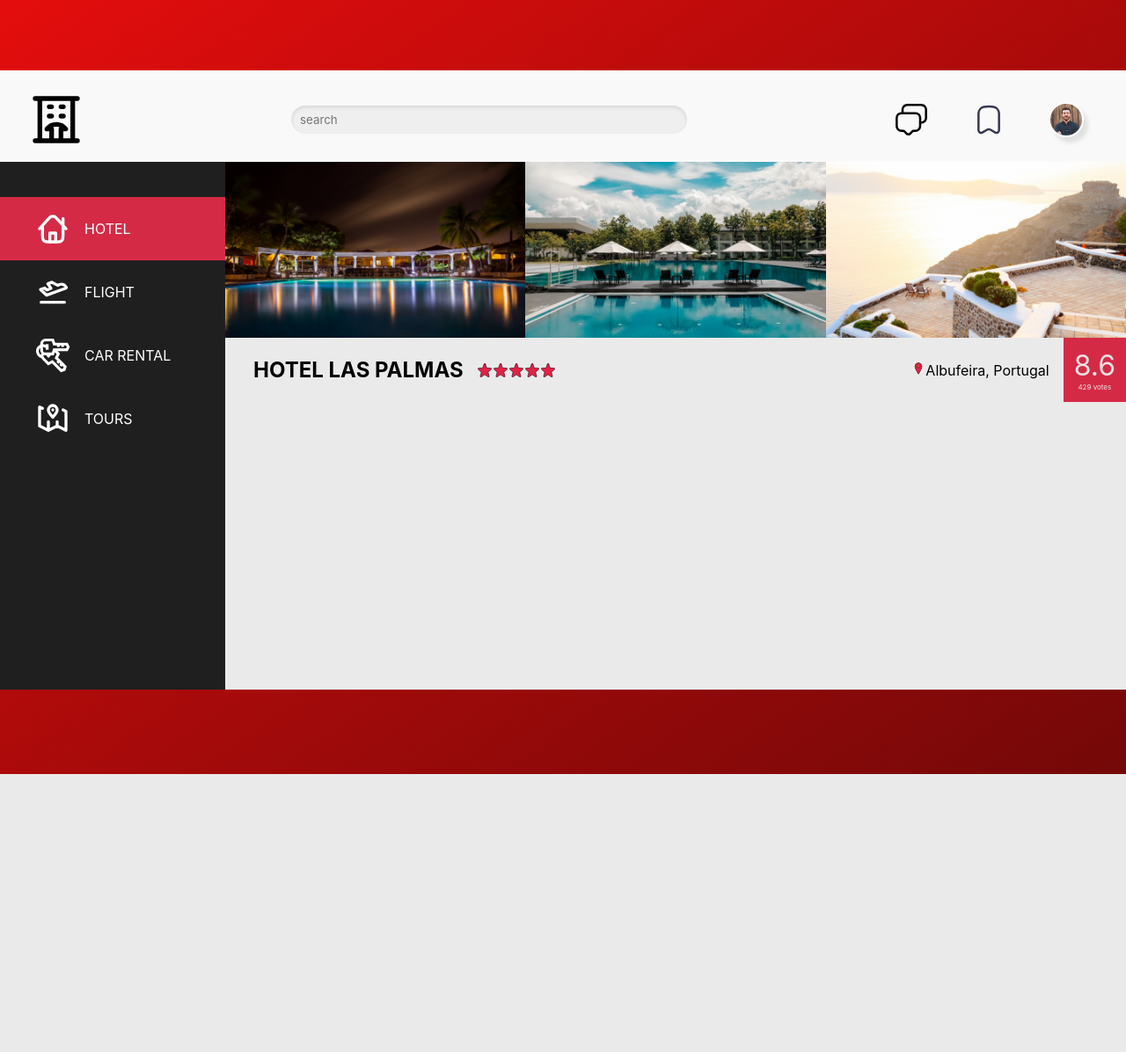
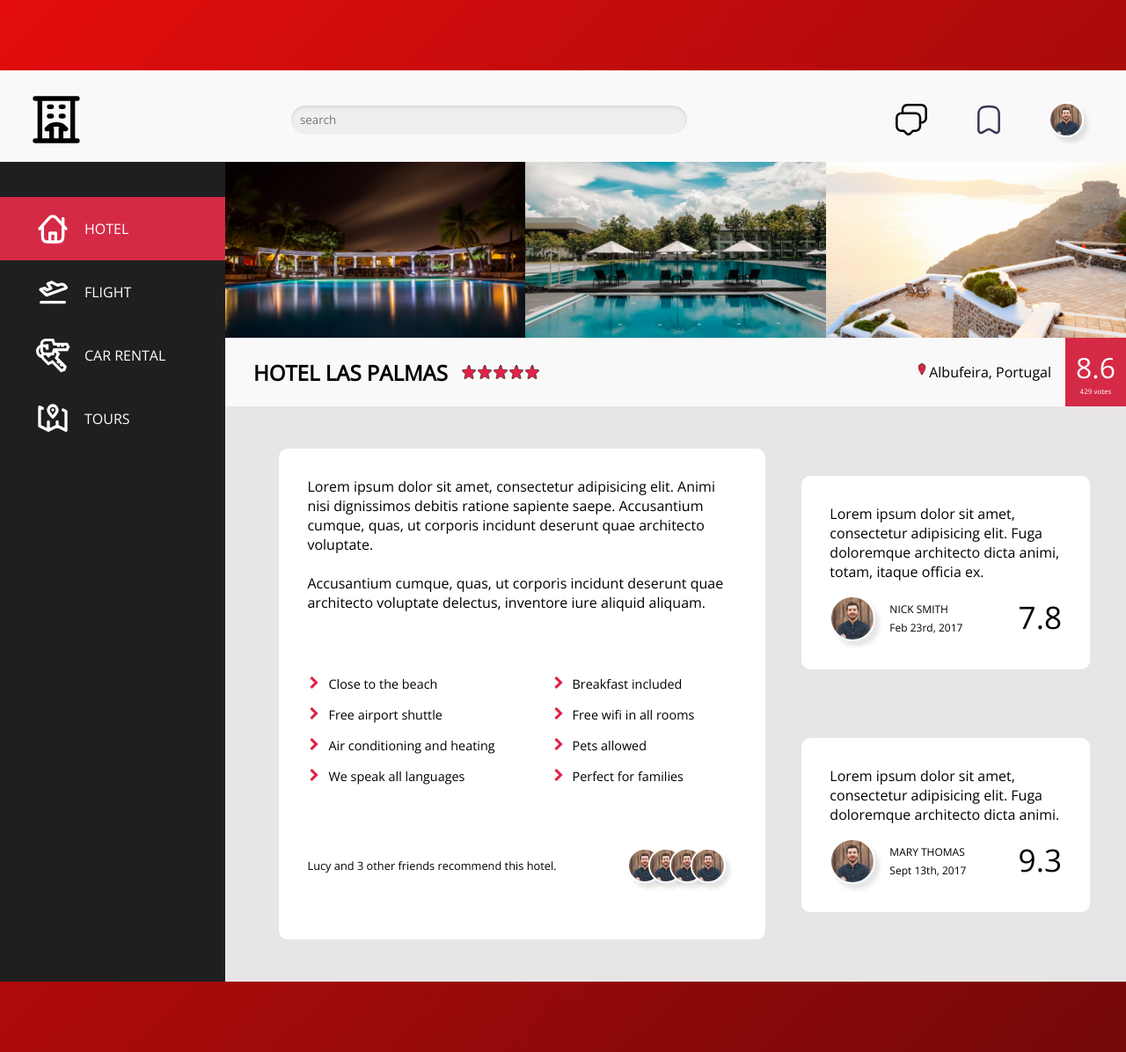
Before and after one commit to aungmintun1/HTML-projects, a PHP site: page / in a window 1280 px wide. Shown: the whole page at 88% size. Before the commit the page ends 880 px from the top, so only its background shows below. Run offline with PHP 8.4, Linux system fonts and the light colour scheme.

Commit message:
finished adding html content and styling hotel page, may update in the future

```diff
--- a/advancedCssJonas/twillio/about.css
+++ b/advancedCssJonas/twillio/about.css
@@ -1,4 +1,4 @@
-.aboutContainer{
+.aboutSection{
     display: flex;
 
 }
@@ -30,6 +30,7 @@
     gap: 1rem;
     height: 4.5rem;
 
+
     /* all bars start at the left end, we margin left the icons to add gap,
      and use gap in container to add distance between icon and text*/
 }
@@ -40,11 +41,10 @@
     margin-left:2.5rem;
 }
 
-.aboutText{
+.aboutSubContainer{
     flex:0 0 80%;
-    background-color:rgb(235, 234, 234);
     width:100%;
-    height: 600px;
+
 }
 
 .highlightedBar{
@@ -107,13 +107,134 @@
     display: flex;
     flex-direction: column;
     align-items: center;
-    color:rgb(232, 227, 227);
+    color:white;
     background-color: rgb(213, 42, 70);
     padding: .75rem;
 }
 .R_number{
     font-size: 2rem;
+    color:white;
 }
 .numVotes{
     font-size:.5rem;
+    color:white;
 }
+
+.aboutTextContainer{
+    display: flex;
+    background-color:#e7e5e5;
+}
+
+.aboutText{
+    flex:0 0 60%;
+    padding:3rem 0;
+
+    display: flex;
+    justify-content: end;
+    align-items: center;
+
+}
+
+.aboutBackground{
+    flex: 0 0 90%;
+    background-color: white;
+    border-radius: 10px;
+
+}
+
+.hotelInfo{
+    padding: 2rem;
+}
+
+.amenities{
+    display: flex;
+    padding: 2rem 0 2rem 2rem;
+    gap:4rem;
+}
+
+.listItem {
+    padding: .5rem 0;
+    display: flex;
+    font-size: .9rem;
+    gap:.5rem;
+}
+.listItem img{
+    width: 1rem;
+    height: 1rem;
+}
+
+.recommendContainer{
+    display: flex;
+   padding: 2rem 2rem 4rem 2rem;
+   font-size:.8rem;
+   gap:5rem;
+   align-items: center;
+}
+
+
+.recommendImages{
+    display: flex;
+}
+.recommendOneImage{
+    width:2.5rem;
+    height:2.5rem;
+    border-radius: 50%;
+    border: 2px solid #ffffff;
+    box-shadow: 5px 6px 5px rgba(0, 0, 0, 0.1);
+    margin-right:-1rem;
+
+}
+
+
+.reviewContainer{
+    flex:0 0 40%;
+    display:flex;
+    flex-direction: column;
+    justify-content: space-evenly;
+    align-items: center;
+
+
+
+}
+
+.review{
+    flex:0 0 30%;
+    width:80%;
+    padding: 2rem;
+    background-color: white;
+    border-radius: 10px;
+
+}
+
+.userReview{
+    padding-top: 1rem;
+    display: flex;
+}
+
+.reviewUserBox{
+    display: flex;
+    flex-direction: column;
+    align-items: center;
+    justify-content: center;
+    gap:.25rem;
+    padding-left: 1rem;
+
+}
+
+.reviewUserBox p{
+    font-size:.75rem;
+    margin-right:auto;
+}
+
+.ReviewProfilePicture{
+    width:3.25rem;
+    height:3.25rem;
+    border-radius: 50%;
+    border: 2px solid #ffffff;
+    box-shadow: 5px 6px 5px rgba(0, 0, 0, 0.1);
+}
+
+.reviewNumber{
+   margin-left:auto;
+   font-size: 2.2rem;
+}
--- a/advancedCssJonas/twillio/base.css
+++ b/advancedCssJonas/twillio/base.css
@@ -26,7 +26,8 @@ html{
 }
 
 body{
-font-family: 'Inter', sans-serif;
+font-family: 'Open Sans', sans-serif;
+font-weight: 400;
 background-image: linear-gradient(to right bottom, rgb(228, 13, 13), rgb(116, 8, 8));
 background-position: cover;
 background-repeat: none;
--- a/advancedCssJonas/twillio/index.html
+++ b/advancedCssJonas/twillio/index.html
@@ -7,6 +7,10 @@
     <link rel="stylesheet" href="base.css">
     <link rel="stylesheet" href="header.css">
     <link rel="stylesheet" href="about.css">
+    <link rel="preconnect" href="https://fonts.googleapis.com">
+    <link rel="preconnect" href="https://fonts.gstatic.com" crossorigin>
+    <link href="https://fonts.googleapis.com/css2?family=Nunito:wght@400;700&family=Open+Sans:ital@0;1&display=swap" rel="stylesheet">
+
 </head>
 <body>
 
@@ -22,7 +26,7 @@
         </div>
     </header>
 
-    <div class="aboutContainer">
+    <div class="aboutSection">
 
     <div class="sidebar">
         <div class="filler"></div>
@@ -32,7 +36,7 @@
         <div class="sidebarContainer"><img class="sidebarIcon" src="map.svg" alt="house icon"> <p>TOURS</p></div>
     </div>
 
-    <div class="aboutText">
+    <div class="aboutSubContainer">
         <div class="pictureContainer">
             <img class="aboutPicture" src="hotel-1.jpg" alt="">
             <img class="aboutPicture" src="hotel-2.jpg" alt="">
@@ -40,7 +44,6 @@
         </div>
 
        <div class="ratingContainer">
-
         <div class="subContainer">
             <h2 class="hotelName">HOTEL LAS PALMAS</h2>
             <div class="starContainer">
@@ -63,12 +66,95 @@
                 <p class="numVotes">429 votes</p>
             </div>
         </div>
+       </div>
+
+       <div class="aboutTextContainer">
+        <div class="aboutText">
+         <div class="aboutBackground">
+            <div class="hotelInfo">
+                <p>
+                 Lorem ipsum dolor sit amet, consectetur adipisicing elit.
+                 Animi nisi dignissimos debitis ratione sapiente saepe. Accusantium
+                 cumque, quas, ut corporis incidunt deserunt quae architecto voluptate.
+                 <br><br>
+                 Accusantium cumque, quas, ut corporis incidunt
+                 deserunt quae architecto voluptate delectus, inventore iure aliquid aliquam.
+                </p>
+            </div>
+
+                <div class="amenities">
+                    <ul>
+                      <li class="listItem"> <img src="list.svg" alt="list">Close to the beach</li>
+                      <li class="listItem"> <img src="list.svg" alt="list">Free airport shuttle</li>
+                      <li class="listItem"> <img src="list.svg" alt="list">Air conditioning and heating</li>
+                      <li class="listItem"> <img src="list.svg" alt="list">We speak all languages</li>
+                    </ul>
+                    <ul>
+                      <li class="listItem"> <img src="list.svg" alt="list">Breakfast included</li>
+                      <li class="listItem"> <img src="list.svg" alt="list">Free wifi in all rooms</li>
+                      <li class="listItem"> <img src="list.svg" alt="list">Pets allowed</li>
+                      <li class="listItem"> <img src="list.svg" alt="list">Perfect for families</li>
+                    </ul>
+                  </div>
+
+                  <div class="recommendContainer">
+                    <p>Lucy and 3 other friends recommend this hotel.</p>
+                   <div class="recommendImages">
+                    <img class="recommendOneImage" src="./user.jpg" alt="profile picture">
+                    <img class="recommendOneImage" src="./user.jpg" alt="profile picture">
+                    <img class="recommendOneImage" src="./user.jpg" alt="profile picture">
+                    <img class="recommendOneImage" src="./user.jpg" alt="profile picture">
+                   </div>
+                  </div>
+            </div>
+        </div>
+
+        <div class="reviewContainer">
+
+            <div class="review">
+                <p>
+                Lorem ipsum dolor sit amet, consectetur adipisicing elit.
+                Fuga doloremque architecto dicta animi, totam, itaque officia ex.
+                </p>
+                <div class="userReview">
+                    <img class= "ReviewProfilePicture" src="./user.jpg" alt="profile picture">
+                    <div class="reviewUserBox">
+                        <p>NICK SMITH</p>
+                        <p>Feb 23rd, 2017</p>
+                    </div>
+                    <div class="reviewNumber">
+                        <p>7.8</p>
+                    </div>
+
+                </div>
+            </div>
+
+            <div class="review">
+                <p>
+                Lorem ipsum dolor sit amet, consectetur adipisicing elit.
+                Fuga doloremque architecto dicta animi.
+                </p>
+                <div class="userReview">
+                    <img class= "ReviewProfilePicture" src="./user.jpg" alt="profile picture">
+                    <div class="reviewUserBox">
+                        <p>MARY THOMAS</p>
+                        <p>Sept 13th, 2017</p>
+                    </div>
+                    <div class="reviewNumber">
+                        <p>9.3</p>
+                    </div>
+
+                </div>
+            </div>
+
+        </div>
 
        </div>
-    </div>
 
 
-    </div>
+
+  </div>
+ </div>
 
 
 </div>
```
Also changed, not shown: advancedCssJonas/twillio/list.svg (added).
